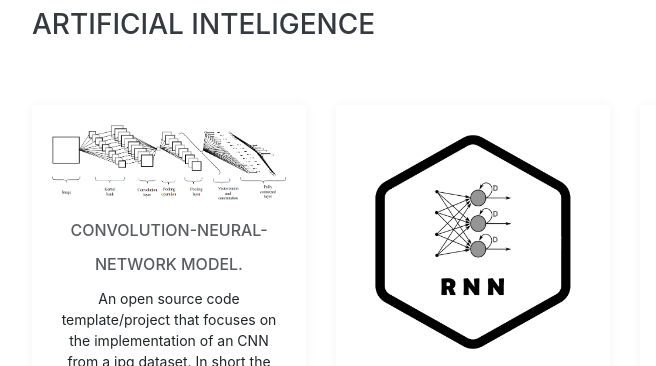
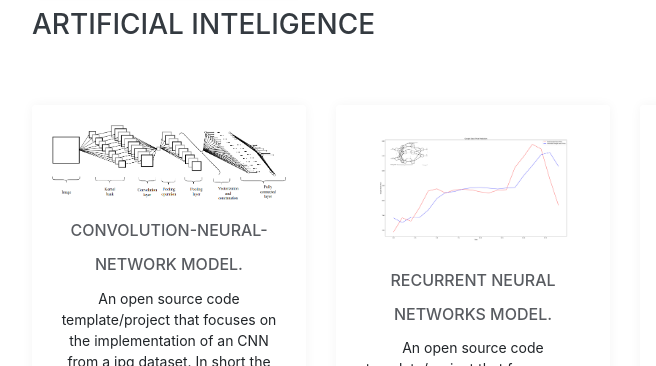
Before and after one commit to AbstractVersion/AbstractVersion, a website with bundled scripts: page index.html in a window 1280 px wide. Shown: the part 7320-7686 px from the top of the page, 303-959 px from the left. Built offline with nearby package versions, Linux system fonts and the light colour scheme; files whose address does not match are found by name; a web font is replaced by a local one.

Commit message:
Change images

```diff
--- a/index.html
+++ b/index.html
@@ -1080,7 +1080,7 @@
            <a href="https://github.com/AbstractVersion/artificial-inteligence/tree/master/recurrent-neural-networks">
             <div class="col-md-6 col-lg-4 col-xs-12">
               <div class="services-item wow fadeInRight" data-wow-delay="0.3s">
-                <img style="width:100%; height:100%;"src="./img/projects/RNN.png" alt="Recurrent Neural Networks">
+                <img style="width:100%; height:100%;"src="./img/projects/RNN.jpg" alt="Recurrent Neural Networks">
 
                 <div class="services-content">
                   <h3><a href="https://github.com/AbstractVersion/artificial-inteligence/tree/master/recurrent-neural-networks">Recurrent Neural Networks model.</a></h3>
```
